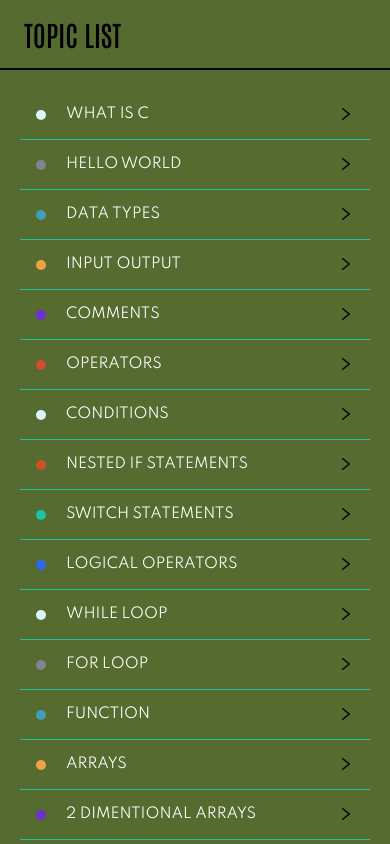
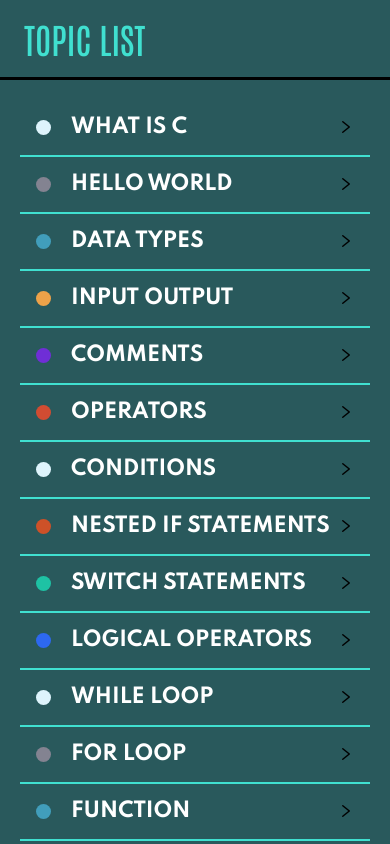
Before and after one commit to marzan999/C-Programming-App, a React Native app in the folder C-Programming/: screen /Home in a window 390 px wide. Built offline with nearby package versions, Linux system fonts and the light colour scheme.

Commit message:
update UI

```diff
--- a/C-Programming/src/components/planet-header.js
+++ b/C-Programming/src/components/planet-header.js
@@ -9,13 +9,13 @@ import { useNavigation } from '@react-navigation/native';
 export default function PlanetHeader({ backButton = false, topicName, customStyles }) {
     const navigation = useNavigation();
     return (
-        <View style={{ paddingLeft: spacing[6], paddingVertical: spacing[4], borderBottomWidth: 2, borderColor: colors.black, flexDirection: 'row', alignItems: 'center' }}>
+        <View style={{ paddingLeft: spacing[6], paddingVertical: spacing[4], borderBottomWidth: 3, borderColor: colors.black, flexDirection: 'row', alignItems: 'center' }}>
             {backButton &&
                 <TouchableOpacity onPress={() => navigation.goBack()}>
                     <AntDesign name="left" size={18} color="black" style={{ marginRight: spacing[4] }} />
                 </TouchableOpacity>
             }
-            <Text preset='h2' style={customStyles}>{topicName}</Text>
+            <Text preset='h1' style={customStyles}>{topicName}</Text>
         </View>
     )
 }
--- a/C-Programming/src/components/text/text.preset.js
+++ b/C-Programming/src/components/text/text.preset.js
@@ -22,7 +22,7 @@ export const presets = {
     bold: BOLD,
     h1: {
         ...BOLD,
-        fontSize: 32,
+        fontSize: 35,
     },
     h2: {
         ...BOLD,
@@ -40,5 +40,9 @@ export const presets = {
         ...BASE,
         fontSize: 20,
     },
+    h6: {
+        ...BASE_BOLD,
+        fontSize: 20,
+    },
 
 }
--- a/C-Programming/src/screens/Details.js
+++ b/C-Programming/src/screens/Details.js
@@ -1,5 +1,5 @@
 import React from 'react'
-import { ScrollView, View, } from 'react-native'
+import { ScrollView, View, Image } from 'react-native'
 import { SafeAreaView } from 'react-native-safe-area-context'
 import PlanetHeader from '../components/planet-header'
 import Text from '../components/text/text'
@@ -8,28 +8,33 @@ import { spacing } from '../theme/spacing'
 
 export default function Details({ route }) {
     const { topic } = route.params;
-    const { name, description, description2 } = topic;
+    const { name, description, description2, image } = topic;
 
     return (
 
-        <SafeAreaView style={{ backgroundColor: '#556B2F', flex: 1 }}>
+        <SafeAreaView style={{ backgroundColor: '#29595c', flex: 1 }}>
             <PlanetHeader backButton={true} topicName='back to home' customStyles={{ fontSize: spacing[5], color: colors.black }} />
 
             <ScrollView>
                 <View style={{ paddingVertical: spacing[5], alignItems: 'center', justifyContent: 'center' }}>
                     <View style={{ paddingHorizontal: spacing[4] }}>
-                        <Text preset="h1" style={{ textAlign: 'center' }}>
+
+                        <Text preset="h1" style={{ textAlign: 'center', color: '#40E0D0' }}>
                             {name}
                         </Text>
-                        <Text preset="h5" style={{ paddingTop: spacing[4], lineHeight: spacing[6] }}>
+
+                        {/* <Image source={image} /> */}
+                        <Image source={image} style={{ alignSelf: 'center', width: 350, height: 200, paddingTop: 300 }} resizeMode='contain' />
+
+                        <Text preset="h5" style={{ paddingTop: spacing[4], lineHeight: spacing[7] }}>
                             {description}
                         </Text>
 
-                        <Text preset='h3' style={{ paddingTop: spacing[4] }}>Some examples of the use of C are -</Text>
+                        {/* <Text preset='h3' style={{ paddingTop: spacing[4] }}>Some examples of the use of C are -</Text> */}
 
-                        {description2.map((element, index) => {
+                        {/* {description2.map((element, index) => {
                             return <Text preset="h5" style={{ paddingTop: spacing[4], lineHeight: spacing[6] }} key={index}>{element}</Text>
-                        })}
+                        })} */}
                     </View>
                 </View>
             </ScrollView>
--- a/C-Programming/src/screens/Home.js
+++ b/C-Programming/src/screens/Home.js
@@ -9,13 +9,16 @@ import { colors } from '../theme/color'
 import { spacing } from '../theme/spacing'
 import { AntDesign } from '@expo/vector-icons';
 
+
 export const C_TOPIC_LIST = [
 
     {
         name: 'What is C',
         color: '#DEF4FC',
-        description: 'C programming is a general-purpose, procedural, imperative computer programming language developed in 1972 by Dennis M. Ritchie at the Bell Telephone Laboratories to develop the UNIX operating system. C is the most widely used computer language. It keeps fluctuating at number one scale of popularity along with Java programming language, which is also equally popular and most widely used among modern software programmers.',
-        description2: ['Operating Systems', 'Language Compilers', 'Assemblers', 'Text Editors', 'Print Spoolers', 'Network Drivers', 'Modern Programs', 'Databases', 'Language Interpreters', 'Utilities'],
+        image: require("../../assets/1.png"),
+        description: 'C programming is a general-purpose, procedural, imperative computer programming language developed in 1972 by Dennis M. Ritchie at the Bell Telephone Laboratories to develop the UNIX operating system. C is the most widely used computer language. It keeps fluctuating at number one scale of popularity along with Java programming language, which is also equally popular and most widely used among modern software programmers. \n\nIt is said that ‘C’ is a mother of programming language. One can say, C is a base for the programming. If you know ‘C’ you can easily grasp the knowledge of the other programming languages that uses the concept of ‘C’ \n\n\nSome examples of the use of C are -\n\nOperating Systems\n\nLanguage Compilers\n\nAssemblers\n\nText Editors\n\nPrint Spoolers\n\nNetwork Drivers\n\nModern Programs\n\nDatabases\n\nLanguage Interpreters\n\nUtilities',
+        //description2: ['Operating Systems', 'Language Compilers', 'Assemblers', 'Text Editors', 'Print Spoolers', 'Network Drivers', 'Modern Programs', 'Databases', 'Language Interpreters', 'Utilities'],
+
     },
 
     {
@@ -211,15 +214,15 @@ const styles = StyleSheet.create({
         justifyContent: 'space-between'
     },
     circle: {
-        width: 10,
-        height: 10,
+        width: 15,
+        height: 15,
         borderRadius: 10,
     },
     rowCentered: {
         flexDirection: 'row',
         alignItems: 'center'
     },
-    planetName: {
+    topicName: {
         marginLeft: spacing[5],
         textTransform: 'uppercase'
     }
@@ -232,7 +235,7 @@ export default function Home({ navigation }) {
             <TouchableOpacity onPress={() => navigation.navigate('Details', { topic: item })} style={styles.item}>
                 <View style={styles.rowCentered}>
                     <View style={[styles.circle, { backgroundColor: item.color }]} />
-                    <Text style={styles.planetName} >{name}</Text>
+                    <Text preset="h6" style={styles.topicName} >{name}</Text>
                 </View>
                 <AntDesign name="right" size={16} color={colors.black} />
             </TouchableOpacity>
@@ -240,15 +243,15 @@ export default function Home({ navigation }) {
     }
 
     return (
-        <SafeAreaView style={{ backgroundColor: '#556B2F', flex: 1 }} >
-            <PlanetHeader backButton={false} topicName='TOPIC LIST' customStyles={{ color: colors.black }} />
+        <SafeAreaView style={{ backgroundColor: '#29595c', flex: 1 }} >
+            <PlanetHeader backButton={false} topicName='TOPIC LIST' customStyles={{ color: '#40E0D0' }} />
 
             <FlatList
                 data={C_TOPIC_LIST}
                 renderItem={renderItem}
                 keyExtractor={(item, index) => item.name}
                 contentContainerStyle={{ padding: spacing[5] }}
-                ItemSeparatorComponent={() => <View style={{ height: 1, backgroundColor: colors.green }} />}
+                ItemSeparatorComponent={() => <View style={{ height: 2, backgroundColor: '#40E0D0' }} />}
             />
 
             <StatusBar barStyle="light-content" />
```
Also changed, not shown: C-Programming/assets/1.png (added).
